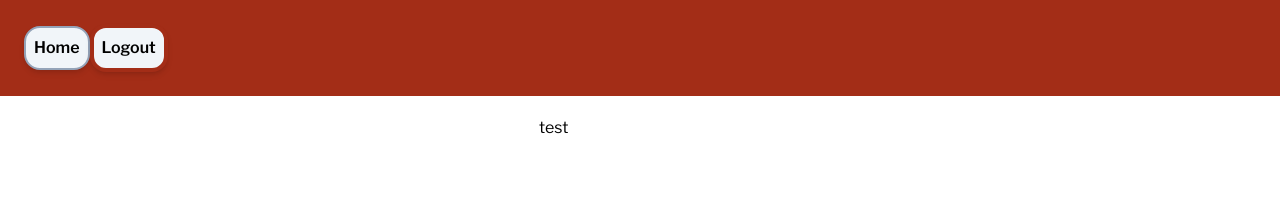
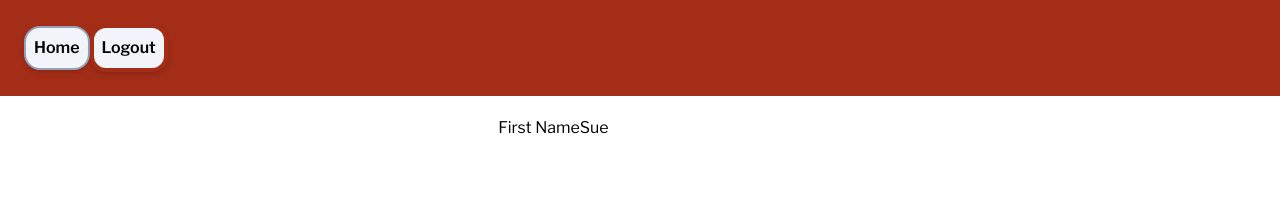
Before and after one commit to willr42/daobook_next, a Next.js app: page /patients/new in a window 1280 px wide. Shown: the top 206 px of the page. Built offline with nearby package versions, Linux system fonts and the light colour scheme; a web font is replaced by a local one.

Commit message:
feat: add custom input

```diff
--- a/src/app/(doctors)/patients/new/NewPatientForm.tsx
+++ b/src/app/(doctors)/patients/new/NewPatientForm.tsx
@@ -1,6 +1,7 @@
 "use client";
 
 import { startTransition } from "react";
+import Input from "@/components/Input";
 import { useForm } from "react-hook-form";
 import { action, type FormData } from "./newPatientAction";
 
@@ -19,7 +20,7 @@ export default function NewPatientForm() {
 
   return (
     <form onSubmit={onSubmit}>
-      <input defaultValue="test" {...register("firstName")} />
+      <Input label="First Name" register={register} defaultValue="Sue" required />
     </form>
   );
 }
--- /dev/null
+++ b/src/components/Input.tsx
@@ -0,0 +1,15 @@
+type InputProp = {
+  label: string;
+  register: Function;
+  required: boolean;
+  defaultValue: string;
+};
+
+export default function Input({ label, register, required, defaultValue }: InputProp) {
+  return (
+    <>
+      <label>{label}</label>
+      <input {...(register(label), { required })} defaultValue={defaultValue} />
+    </>
+  );
+}
```
